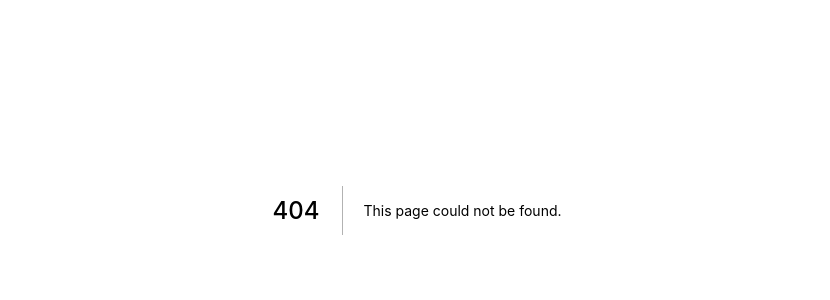
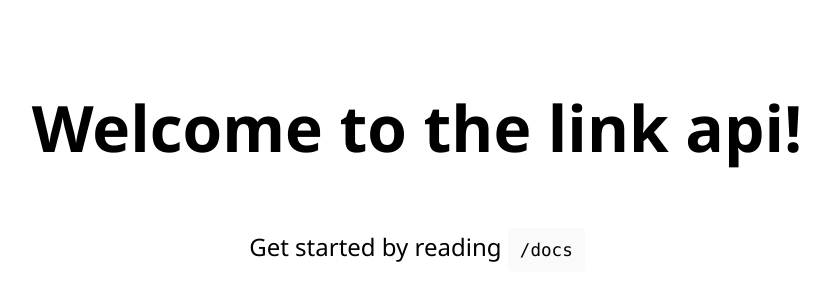
Before and after one commit to ItsMePepijn/Curtus-next, a Next.js app: page /apiInfo in a window 1280 px wide. Before the commit this address had no page. Shown: the part 190-490 px from the top of the page, without its empty margins (223-1053 px from the left). Built offline with nearby package versions, Linux system fonts and the light colour scheme.

Commit message:
created api pages

```diff
--- /dev/null
+++ b/pages/apiInfo.js
@@ -0,0 +1,26 @@
+import Head from 'next/head'
+import styles from '../styles/Home.module.scss'
+
+export default function Api() {
+  return(
+    <div className={styles.container}>
+      <Head>
+        <title>Link shortener</title>
+        <meta name="description" content="THE link shortening solution for creating your short links made easy and safe!" />
+        <link rel="icon" href="/favicon.ico" />
+      </Head>
+
+      <main className={styles.main}>
+        <h1 className={styles.title}>
+          Welcome to the link api!
+        </h1>
+
+        <p className={styles.description}>
+          Get started by reading{' '}
+          <code className={styles.code}><a href='/docs'>/docs</a></code>
+        </p>
+      </main>
+
+    </div>
+  )
+}
```
Also changed, not shown: pages/docs/index.js (added, +21 -0 lines).
